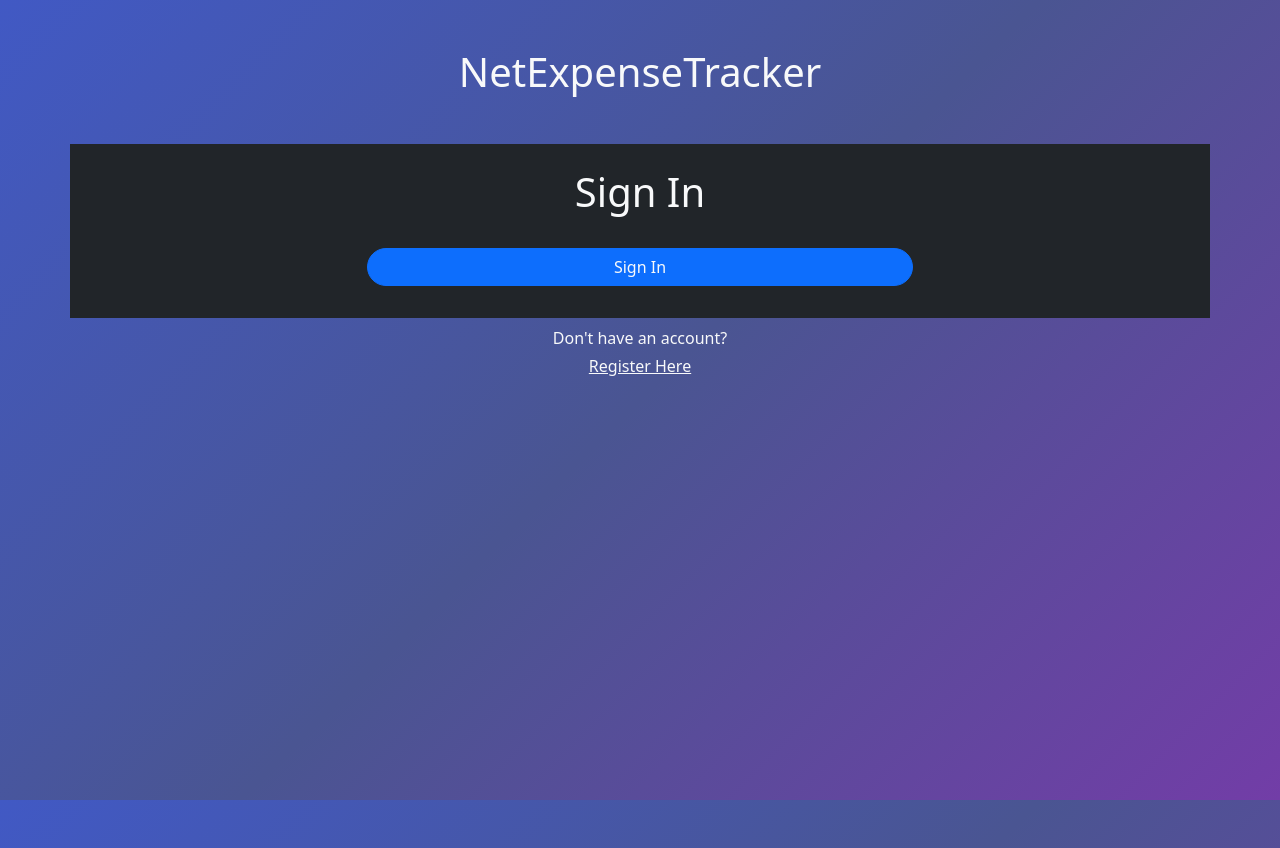
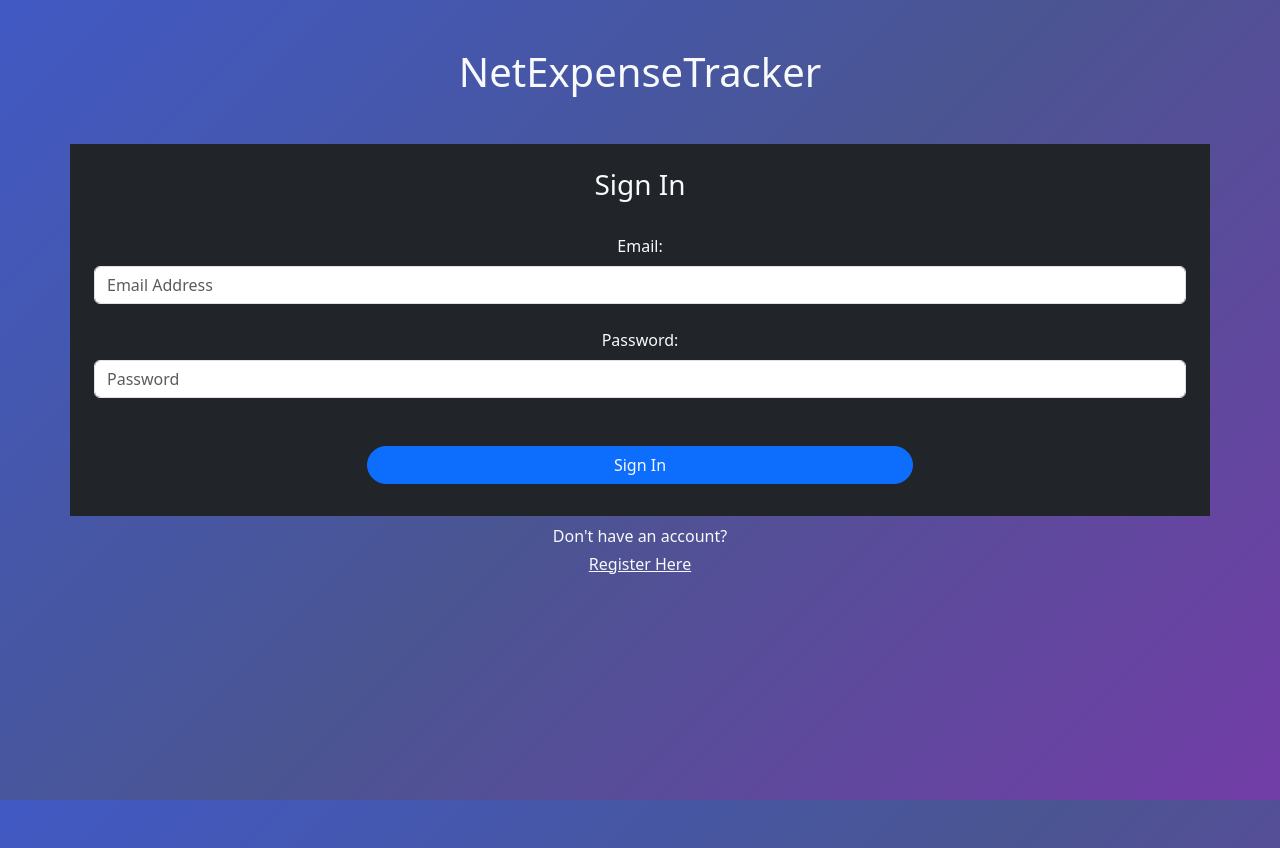
Before and after one commit to sloan-herrera/net-expense-tracker, a React (Vite) app in the folder frontend/: page / in a window 1280 px wide. Built offline with nearby package versions, Linux system fonts and the light colour scheme.

Commit message:
Implement sign-in, registration, and contact forms

```diff
--- /dev/null
+++ b/frontend/src/components/ContactForm.tsx
@@ -0,0 +1,74 @@
+import { useState } from "react";
+import { Button, Col, Container, Form, Row } from "react-bootstrap";
+
+// Form for the contact page.
+function ContactForm() {
+  const [message, setMessage] = useState("");
+
+  // Handles form submission by preventing the page from refreshing and
+  // sending the message to the support email address.
+  function handleSubmit(e: React.SyntheticEvent<HTMLFormElement>) {
+    e.preventDefault();
+
+    // Check if message is empty. If it is, prevent sending.
+    if (message === "") {
+      return;
+    }
+
+    // Open user's email client and send to support email address.
+    // Placeholder email used for now, as support email address has not
+    // been created.
+    // TO DO: Create support email address and replace placeholder.
+    window.location.href = "mailto:netexpensesupport@test.com?body=" + message;
+
+    // Reset message field.
+    setMessage("");
+  }
+
+  return (
+    <>
+      {/* Container for contact form. */}
+      <Container className="text-center mt-5 p-4">
+        {/* Form header. */}
+        <Row className="mb-4">
+          <Col>
+            <h3 className="text-light">Send a Message</h3>
+          </Col>
+        </Row>
+        {/* Form body. */}
+        <Form onSubmit={handleSubmit}>
+          {/* Row containing message to be sent. */}
+          <Row className="mb-2">
+            <Col>
+              <Form.Group>
+                <Form.Label className="text-light">Message:</Form.Label>
+                {/* Input type is textarea with eight rows. */}
+                <Form.Control
+                  as="textarea"
+                  rows={8}
+                  placeholder="Message"
+                  value={message}
+                  onChange={(e) => setMessage(e.target.value)}
+                />
+              </Form.Group>
+            </Col>
+          </Row>
+          <Row className="mt-5 mb-2">
+            <Col>
+              {/* Rounded blue button with light text to send message. */}
+              <Button
+                variant="primary"
+                className="rounded-pill text-light w-50"
+                type="submit"
+              >
+                Send
+              </Button>
+            </Col>
+          </Row>
+        </Form>
+      </Container>
+    </>
+  );
+}
+
+export default ContactForm;
--- /dev/null
+++ b/frontend/src/components/RegistrationForm.tsx
@@ -0,0 +1,59 @@
+import { Button, Col, Container, Form, Row } from "react-bootstrap";
+
+// Define object for React Properties.
+type Properties = {
+  handleSubmit: () => void;
+};
+
+// Form for the registration page.
+function RegistrationForm({ handleSubmit }: Properties) {
+  return (
+    <>
+      {/* Container for registration form. */}
+      <Container className="text-center mt-5 p-4">
+        {/* Form header. */}
+        <Row className="mb-4">
+          <Col>
+            <h3 className="text-light">Register</h3>
+          </Col>
+        </Row>
+        {/* Form body. */}
+        <Form onSubmit={handleSubmit}>
+          {/* Row containing email input. */}
+          <Row className="mb-4">
+            <Col>
+              <Form.Group>
+                <Form.Label className="text-light">Email:</Form.Label>
+                <Form.Control type="email" placeholder="Email Address" />
+              </Form.Group>
+            </Col>
+          </Row>
+          {/* Row containing password input. */}
+          <Row className="mb-4">
+            <Col>
+              <Form.Group>
+                <Form.Label className="text-light">Password:</Form.Label>
+                <Form.Control type="password" placeholder="Password" />
+              </Form.Group>
+            </Col>
+          </Row>
+          <Row className="mt-5 mb-2">
+            <Col>
+              {/* Rounded blue button with light text enabling the user to register.
+               Submission will create a user account once backend integration occurs. */}
+              <Button
+                variant="primary"
+                className="rounded-pill text-light w-50"
+                type="submit"
+              >
+                Create Account
+              </Button>
+            </Col>
+          </Row>
+        </Form>
+      </Container>
+    </>
+  );
+}
+
+export default RegistrationForm;
--- /dev/null
+++ b/frontend/src/components/SignInForm.tsx
@@ -0,0 +1,59 @@
+import { Button, Col, Container, Form, Row } from "react-bootstrap";
+
+// Define object for React Properties.
+type Properties = {
+  handleSubmit: () => void;
+};
+
+// Form for the sign-in page.
+function SignInForm({ handleSubmit }: Properties) {
+  return (
+    <>
+      {/* Container for sign in form. */}
+      <Container className="text-center mt-5 p-4">
+        {/* Form header. */}
+        <Row className="mb-4">
+          <Col>
+            <h3 className="text-light">Sign In</h3>
+          </Col>
+        </Row>
+        {/* Form body. */}
+        <Form onSubmit={handleSubmit}>
+          {/* Row containing email input. */}
+          <Row className="mb-4">
+            <Col>
+              <Form.Group>
+                <Form.Label className="text-light">Email:</Form.Label>
+                <Form.Control type="email" placeholder="Email Address" />
+              </Form.Group>
+            </Col>
+          </Row>
+          {/* Row containing password input. */}
+          <Row className="mb-4">
+            <Col>
+              <Form.Group>
+                <Form.Label className="text-light">Password:</Form.Label>
+                <Form.Control type="password" placeholder="Password" />
+              </Form.Group>
+            </Col>
+          </Row>
+          <Row className="mt-5 mb-2">
+            <Col>
+              {/* Rounded blue button with light text enabling the user to login.
+               Submission will authenticate user once backend integration occurs. */}
+              <Button
+                variant="primary"
+                className="rounded-pill text-light w-50"
+                type="submit"
+              >
+                Sign In
+              </Button>
+            </Col>
+          </Row>
+        </Form>
+      </Container>
+    </>
+  );
+}
+
+export default SignInForm;
--- a/frontend/src/pages/ContactPage.tsx
+++ b/frontend/src/pages/ContactPage.tsx
@@ -1,3 +1,4 @@
+import ContactForm from "../components/ContactForm";
 import Navbar from "../components/Navbar";
 
 // Displays content of the contact page.
@@ -7,6 +8,7 @@ function Contact() {
       {/* Reusable navigation bar component. */}
       <Navbar />
       <h1 className="text-center text-light mt-2">Contact Support</h1>
+      <ContactForm />
     </>
   );
 }
--- a/frontend/src/pages/RegistrationPage.tsx
+++ b/frontend/src/pages/RegistrationPage.tsx
@@ -1,5 +1,5 @@
 import { Link, useNavigate } from "react-router-dom";
-import { Container, Row, Col, Button } from "react-bootstrap";
+import RegistrationForm from "../components/RegistrationForm";
 
 // Displays the content of the registration page.
 function Register() {
@@ -14,28 +14,9 @@ function Register() {
   return (
     <>
       <h1 className="text-center text-light mt-5 mb-5">NetExpenseTracker</h1>
-      {/* Container centered on the screen. */}
-      <Container className="text-center mt-5 p-4">
-        {/* Row with large bottom margin. */}
-        <Row className="mb-4">
-          <Col>
-            <h1 className="text-light">Register</h1>
-          </Col>
-        </Row>
-        {/* Row with medium bottom margin. */}
-        <Row className="mb-2">
-          <Col>
-            {/* Rounded blue button with light text enabling the user to create account. */}
-            <Button
-              variant="primary"
-              className="rounded-pill text-light w-50"
-              onClick={handleRegistration}
-            >
-              Register
-            </Button>
-          </Col>
-        </Row>
-      </Container>
+      {/* RegistrationForm component embedded in page with handleRegistration
+      passed as parameter. */}
+      <RegistrationForm handleSubmit={handleRegistration} />
       <p className="text-light text-center mt-2 mb-1">
         Already have an account?
       </p>
--- a/frontend/src/pages/SignInPage.tsx
+++ b/frontend/src/pages/SignInPage.tsx
@@ -1,5 +1,5 @@
 import { Link, useNavigate } from "react-router-dom";
-import { Container, Row, Col, Button } from "react-bootstrap";
+import SignInForm from "../components/SignInForm";
 
 // Displays the content of the sign-in page.
 function SignIn() {
@@ -14,28 +14,9 @@ function SignIn() {
   return (
     <>
       <h1 className="text-center text-light mt-5 mb-5">NetExpenseTracker</h1>
-      {/* Container centered on the screen. */}
-      <Container className="text-center mt-5 p-4">
-        {/* Row with large bottom margin. */}
-        <Row className="mb-4">
-          <Col>
-            <h1 className="text-light">Sign In</h1>
-          </Col>
-        </Row>
-        {/* Row with medium bottom margin. */}
-        <Row className="mb-2">
-          <Col>
-            {/* Rounded blue button with light text enabling the user to login. */}
-            <Button
-              variant="primary"
-              className="rounded-pill text-light w-50"
-              onClick={handleLogin}
-            >
-              Sign In
-            </Button>
-          </Col>
-        </Row>
-      </Container>
+      {/* SignInForm component embedded in page with handleLogin passed as
+      parameter. */}
+      <SignInForm handleSubmit={handleLogin} />
       <p className="text-light text-center mt-2 mb-1">Don't have an account?</p>
       {/* Link enabling user to create an account. */}
       <p className="text-center">
```
